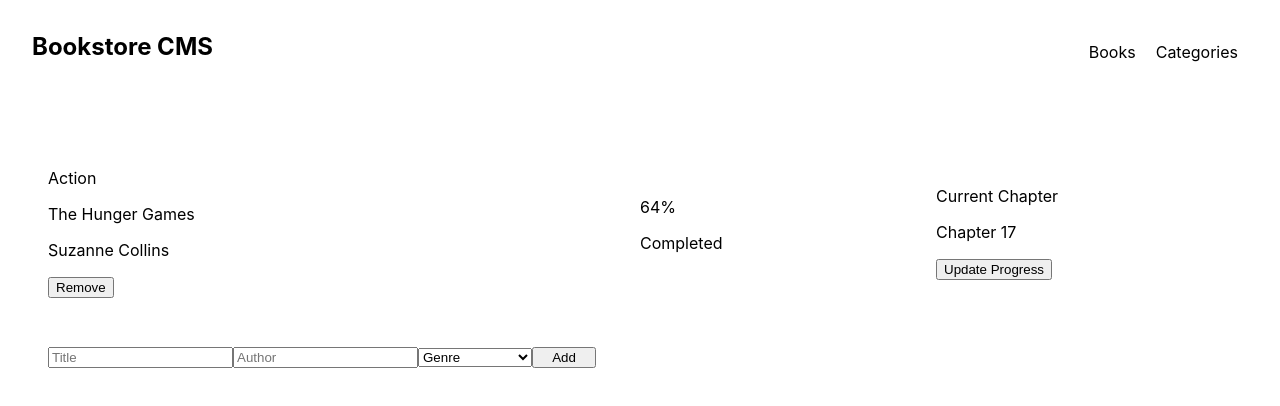
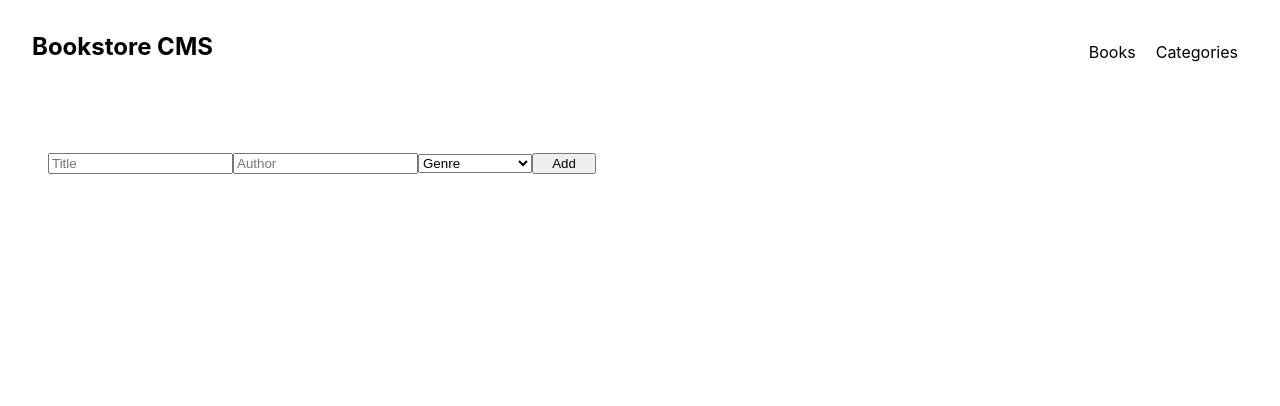
Before and after one commit to melaniesigrid/bookstore, a React (Create React App) app: page / in a window 1280 px wide. Shown: the top 406 px of the page. Built offline with nearby package versions, Linux system fonts and the light colour scheme.

Commit message:
Edit BookPages so they can receive data from store

```diff
--- a/src/App.js
+++ b/src/App.js
@@ -5,8 +5,8 @@ import {
 } from 'react-router-dom';
 import { Provider } from 'react-redux';
 import store from './redux/configureStore'
-import Header from './components/header';
-import BookPage from './components/bookPage';
+import Header from './components/Header';
+import BookPage from './components/BookPage';
 import Categories from './redux/categories/categories';
 
 function App() {
--- a/src/components/addForm.js
+++ b/src/components/addForm.js
@@ -46,7 +46,7 @@ function AddForm() {
             <option value="Romance">Romance</option>
           </select>
         </label>
-        <button type="submit" className="add btn" onClick={submitBookToStore}>Add</button>
+        <button type="submit" className="add btn" onClick={() => submitBookToStore(title, author)}>Add</button>
       </form>
     );
 }
--- a/src/components/book.js
+++ b/src/components/book.js
@@ -1,15 +1,18 @@
 import React from 'react';
-import { useSelector } from 'react-redux';
+import PropTypes from 'prop-types';
+import { useDispatch } from 'react-redux';
+import removeBook from '../redux/books/books';
 
-function Book() {
-  const getStore = useSelector((store) => store.booksReducer);
+function Book(props) {
+  const { id, title, author } = props;
+  const dispatch = useDispatch();
   return (
     <div className="bookContainer">
       <div className="titleContainer">
         <p className="genre">Action</p>
-        <p className="bookTitle">The Hunger Games</p>
-        <p className="bookAuthor">Suzanne Collins</p>
-        <button type="button" className="remove">Remove</button>
+        <p className="bookTitle">{title}</p>
+        <p className="bookAuthor">{author}</p>
+        <button type="button" className="remove" onClick={() => dispatch(removeBook(id))}>Remove</button>
       </div>
       <div className="graphContainer">
         <div className="graph" />
@@ -27,4 +30,10 @@ function Book() {
   );
 }
 
+Book.propTypes = {
+  id: PropTypes.string.isRequired,
+  title: PropTypes.string.isRequired,
+  author: PropTypes.string.isRequired,
+}
+
 export default Book;
--- a/src/components/bookPage.js
+++ b/src/components/bookPage.js
@@ -1,11 +1,14 @@
 import React from 'react';
-import Book from './book';
-import AddForm from './addForm';
+import Book from './Book';
+import AddForm from './AddForm';
+import { useSelector } from 'react-redux';
 
 function BookPage() {
+  const myBooks = useSelector(store => store.booksReducer);
+  console.log(myBooks);
   return (
     <div>
-      <Book />
+      {myBooks.map((book) => <Book id={book.id} key={book.id} title={book.title} author={book.author} />)}
       <AddForm />
     </div>
   );
--- a/src/redux/books/books.js
+++ b/src/redux/books/books.js
@@ -9,7 +9,7 @@ export const addBook = (payload) => ({
 })
 export const removeBook = (id) => ({
   type: REMOVE_BOOK,
-  id
+  id,
 })
 
 const reducer =  (state = initialState, action) => {
--- a/src/redux/configureStore.js
+++ b/src/redux/configureStore.js
@@ -1,4 +1,3 @@
-import React from 'react';
 import { createStore, combineReducers, applyMiddleware } from 'redux';
 import logger from 'redux-logger';
 import booksReducer from './books/books';
```
